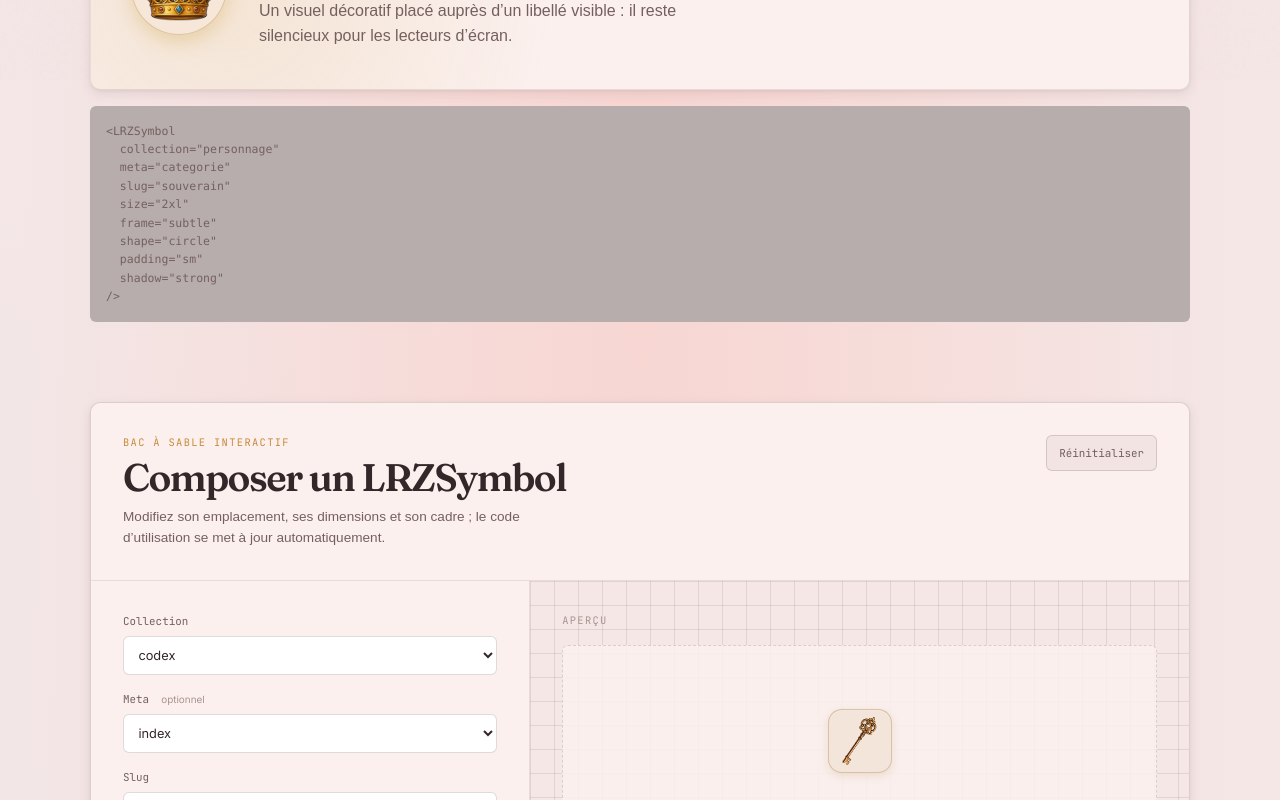
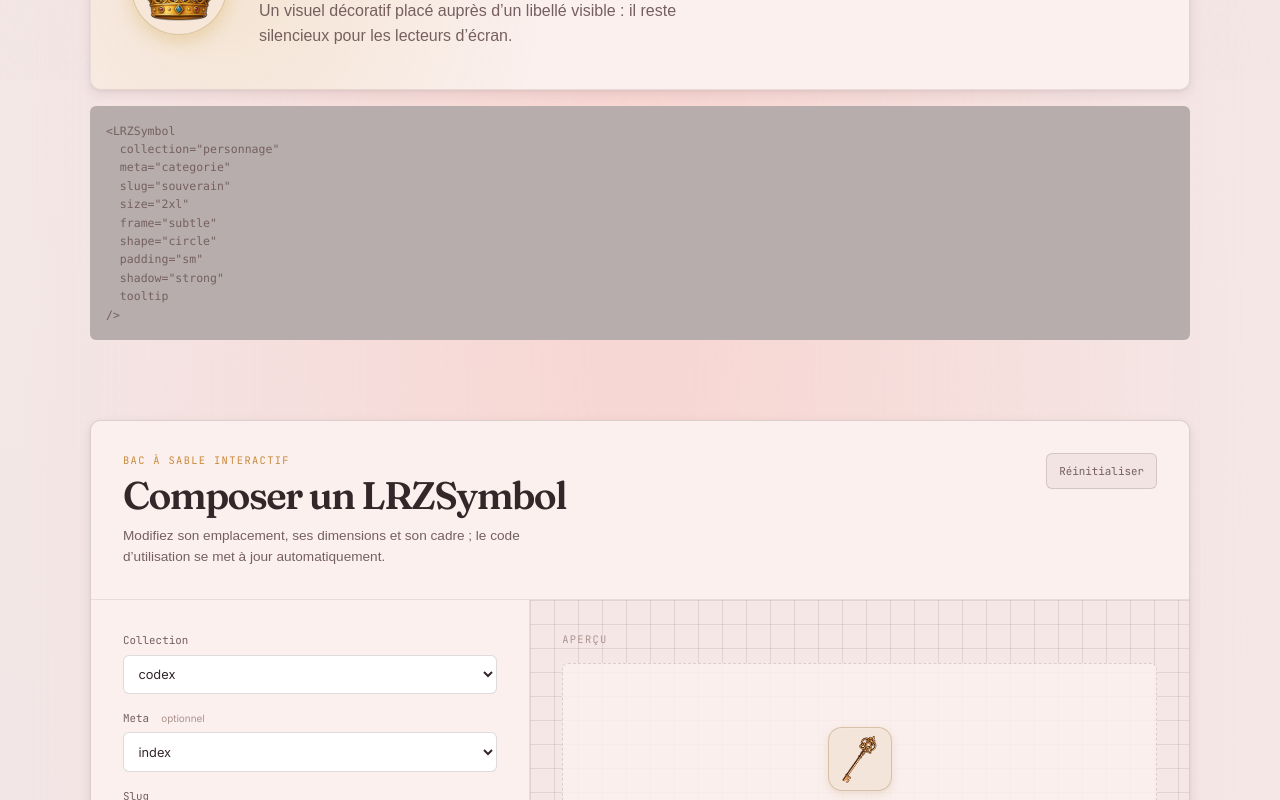
Before and after one commit to iamjulienjulien/loireridezen-codex, a Next.js app: page /atelier/components/lrz-symbol in a window 1280 px wide. Shown: the part 720-1520 px from the top of the page. Built offline with nearby package versions, Linux system fonts and the light colour scheme.

Commit message:
[LRZ-CODEX] ✨ lrz-symbol > add optional registry label tooltip > 🤠 Julien

```diff
--- a/src/app/atelier/components/lrz-symbol/page.tsx
+++ b/src/app/atelier/components/lrz-symbol/page.tsx
@@ -222,6 +222,12 @@ const API_PROPS = [
     ],
     ["label", "string", "—", "Obligatoire lorsque decorative vaut false."],
     [
+        "tooltip",
+        "boolean",
+        "false",
+        "Affiche le libellé résolu du registre au survol et au focus.",
+    ],
+    [
         "loading",
         '"lazy" | "eager"',
         '"lazy"',
@@ -283,6 +289,7 @@ export default function LRZSymbolPage() {
                             shape="circle"
                             padding="sm"
                             shadow="strong"
+                            tooltip
                         />
                         <div>
                             <span className={styles.heroLabel}>
@@ -307,6 +314,7 @@ export default function LRZSymbolPage() {
   shape="circle"
   padding="sm"
   shadow="strong"
+  tooltip
 />`}</code>
                     </pre>
                 </section>
@@ -462,7 +470,7 @@ export default function LRZSymbolPage() {
                     <div className={shellStyles.sectionHeader}>
                         <p className={shellStyles.kicker}>Collection commune</p>
                         <h2 id="symbol-common-architectures">
-                            Les vingt architectures du Codex
+                            Les vingt-et-une architectures du Codex
                         </h2>
                         <p>
                             Le locator <code>common.architecture</code> associe
--- a/src/components/LRZSymbol/LRZSymbol.tsx
+++ b/src/components/LRZSymbol/LRZSymbol.tsx
@@ -1,6 +1,7 @@
 import type { CSSProperties, ReactNode } from "react";
 import Image from "next/image";
 
+import { LRZTooltip } from "@/components/LRZTooltip";
 import {
     getLRZSymbolDefinition,
     LRZ_COMMON_TERRITOIRE_SYMBOL_DIMENSIONS,
@@ -60,6 +61,8 @@ type LRZSymbolSharedProps = {
     fallback?: ReactNode;
     /** Identifiant HTML du conteneur. */
     id?: string;
+    /** Affiche le libellé résolu du registre dans une infobulle LRZ. */
+    tooltip?: boolean;
     /** Infobulle native facultative. */
     title?: string;
     /** Classe additionnelle appliquée au conteneur. */
@@ -106,6 +109,7 @@ export default function LRZSymbol({
     decorative = true,
     label,
     id,
+    tooltip = false,
     title,
     className,
     style,
@@ -151,7 +155,8 @@ export default function LRZSymbol({
             : { "--lrz-symbol-padding": `${customPadding}px` }),
     };
 
-    return (
+    const resolvedLabel = label ?? definition.label;
+    const symbol = (
         <span
             id={id}
             className={joinClassNames(styles.symbol, className)}
@@ -167,7 +172,8 @@ export default function LRZSymbol({
                 typeof resolvedPadding === "number" ? "custom" : resolvedPadding
             }
             data-shadow={shadow}
-            aria-hidden={decorative ? true : undefined}
+            aria-hidden={decorative && !tooltip ? true : undefined}
+            tabIndex={tooltip ? 0 : undefined}
         >
             <Image
                 className={styles.image}
@@ -181,4 +187,14 @@ export default function LRZSymbol({
             />
         </span>
     );
+
+    if (!tooltip) {
+        return symbol;
+    }
+
+    return (
+        <LRZTooltip content={resolvedLabel} portal>
+            {symbol}
+        </LRZTooltip>
+    );
 }
```
